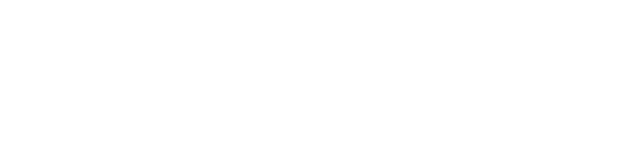
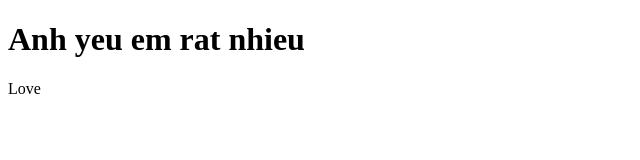
Before and after one commit to Thuong206/test-html, a plain HTML site: page index.html in a window 1280 px wide. Shown: the whole page, without its empty margins (0-640 px from the left). Drawn offline with Linux system fonts and the light colour scheme.

Commit message:
uploda source code nhanh phu

```diff
--- a/index.html
+++ b/index.html
@@ -11,5 +11,7 @@
 <body>
 
 </body>
+<h1>Anh yeu em rat nhieu</h1>
+<p>Love</p>
 
 </html>
```
